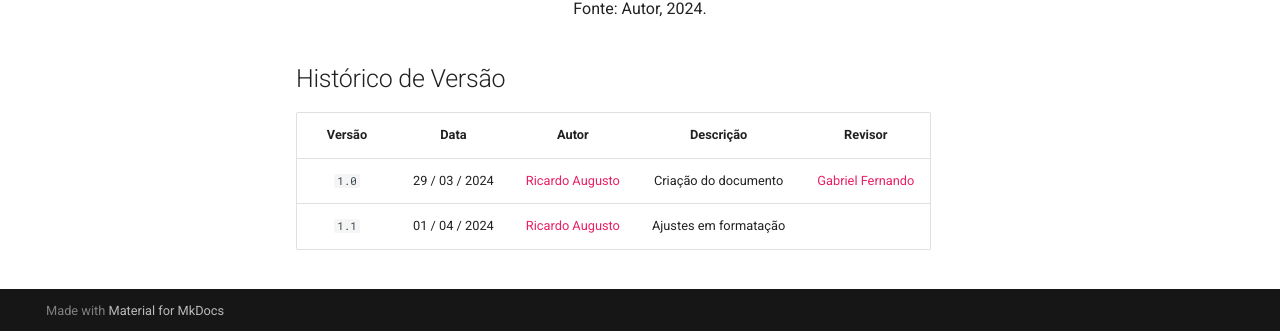
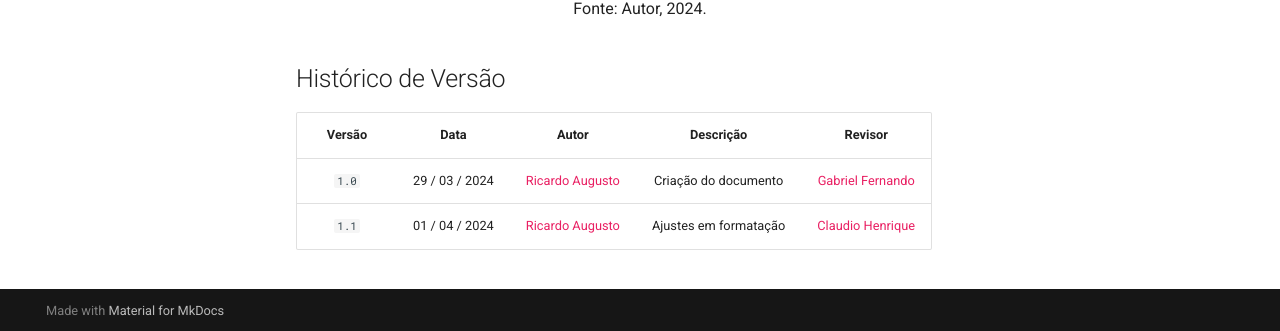
Before and after one commit to Requisitos-de-Software/2024.1-Serasa, an MkDocs documentation site: the page built from docs/atas/ata1.md, in a window 1280 px wide and 900 px high, scrolled down 1115 px. Shown: the part 566-897 px from the top of the window. Built offline with MkDocs 1.6.1 and Material for MkDocs 9.7.7, drawn with Linux system fonts in a browser that asks for light colours; comment, search, counter and statistics services are not loaded.

Commit message:
add revisor

```diff
--- a/docs/atas/ata1.md
+++ b/docs/atas/ata1.md
@@ -55,7 +55,8 @@
 | Versão | Data | Autor | Descrição | Revisor
 |:-:|:-:|:-:|:-:|:-:|
 |`1.0`| 29 / 03 / 2024 | [Ricardo Augusto][RicardoGH] | Criação do documento | [Gabriel Fernando][GabrielFGH]
-|`1.1`| 01 / 04 / 2024 | [Ricardo Augusto][RicardoGH] | Ajustes em formatação |
+|`1.1`| 01 / 04 / 2024 | [Ricardo Augusto][RicardoGH] | Ajustes em formatação | [Claudio Henrique](https://github.com/claudiohsc)
+
 
 
 [ClaudioGH]: https://github.com/claudiohsc
```
